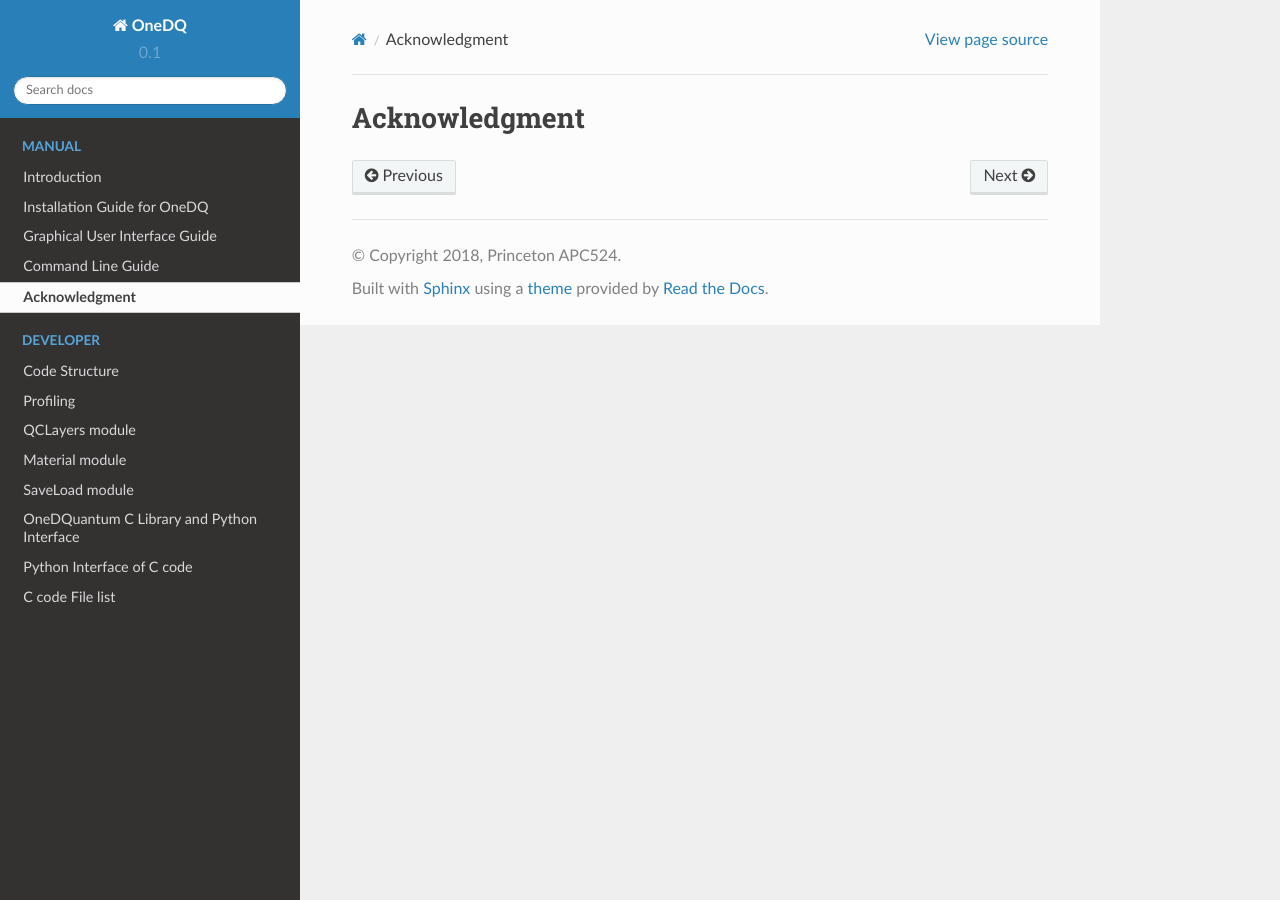
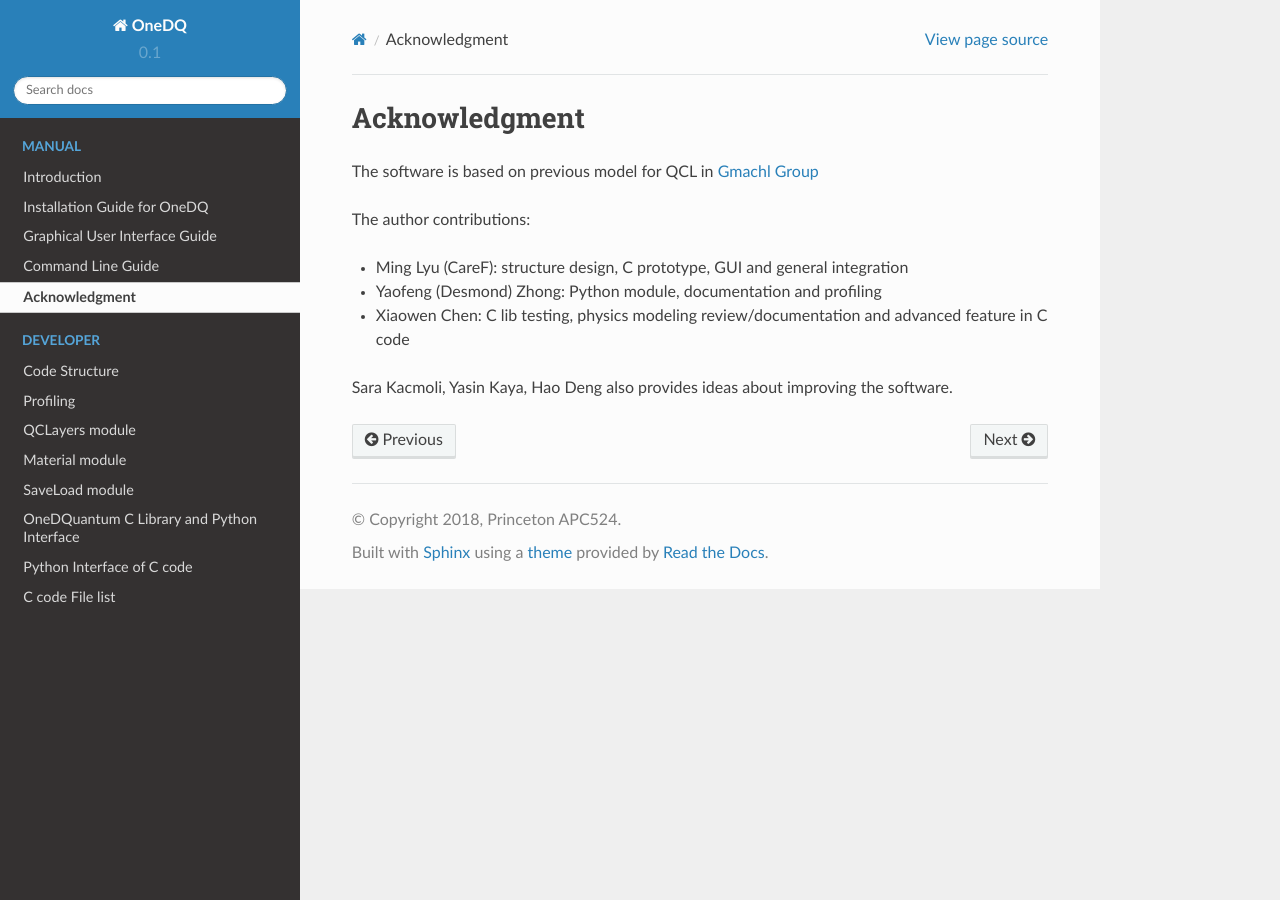
Before and after one commit to ErwinJr2/ErwinJr2, a Sphinx documentation site: the page built from docs/ack.rst, in a window 1280 px wide. Built offline with Sphinx 7.4.7 and the Read the Docs theme 2.0.0, drawn with Linux system fonts in a browser that asks for light colours.

Commit message:
add acknowledge

```diff
--- a/docs/ack.rst
+++ b/docs/ack.rst
@@ -1,2 +1,12 @@
 Acknowledgment
 ===================
+
+The software is based on previous model for QCL in `Gmachl Group <http://ee.princeton.edu/people/faculty/claire-gmachl/>`_
+
+The author contributions:
+
+- Ming Lyu (CareF): structure design, C prototype, GUI and general integration
+- Yaofeng (Desmond) Zhong: Python module, documentation and profiling
+- Xiaowen Chen: C lib testing, physics modeling review/documentation and advanced feature in C code
+
+Sara Kacmoli, Yasin Kaya, Hao Deng also provides ideas about improving the software.
```
